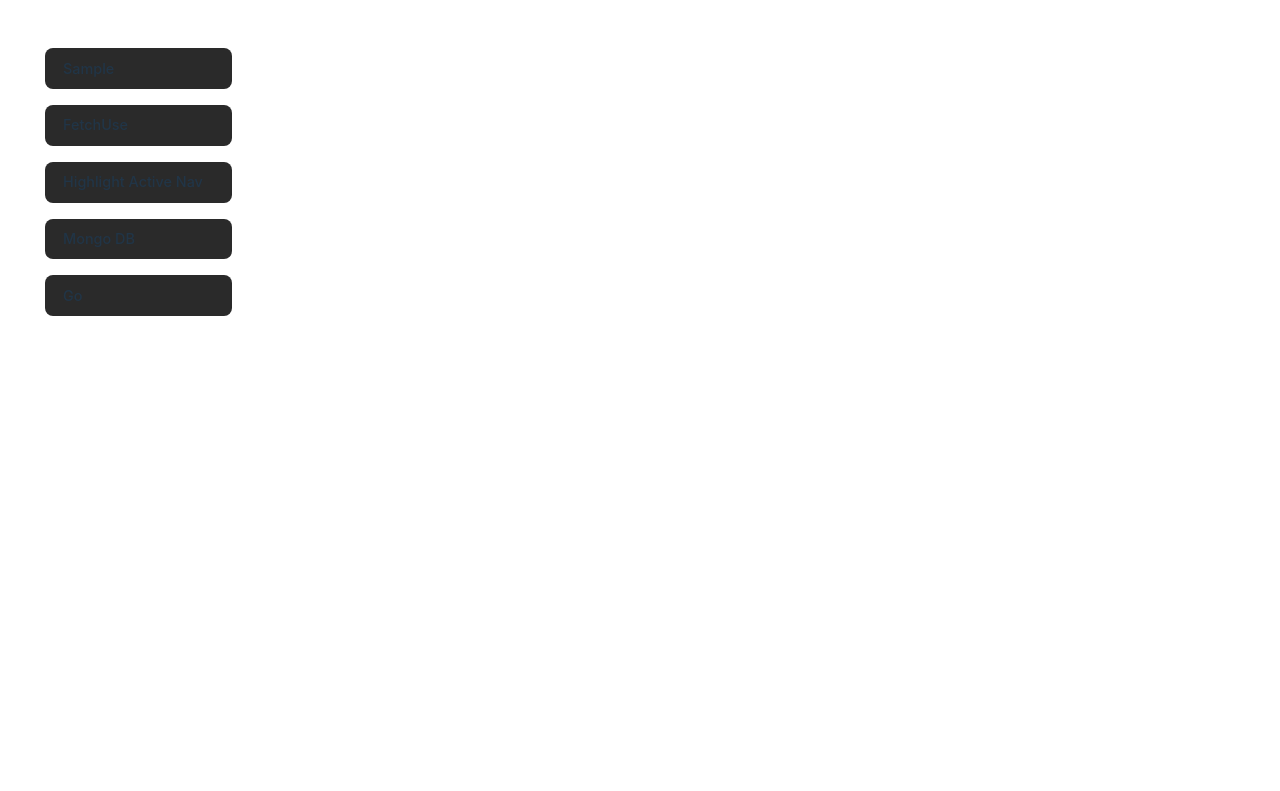
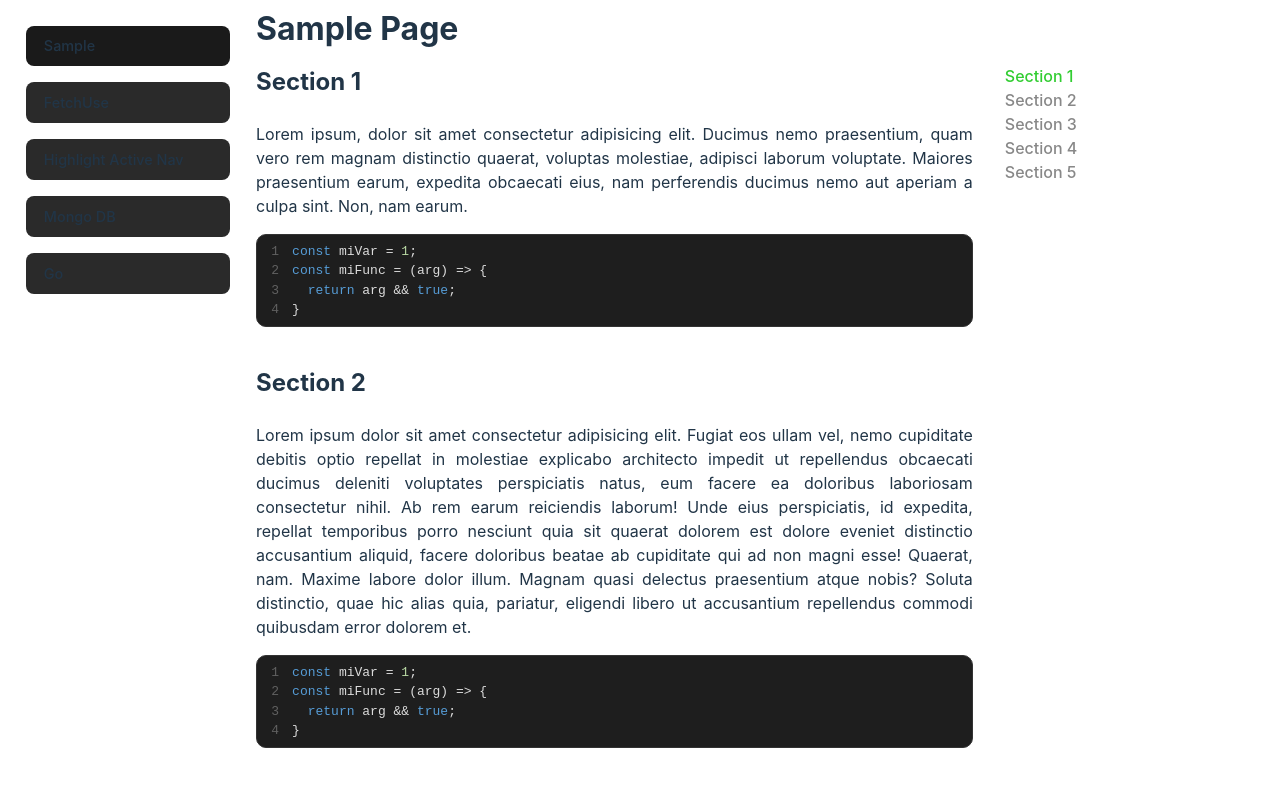
Before and after one commit to larcondo/apuntes-react-version, a React (Vite) app: page / in a window 1280 px wide. Shown: the top 791 px of the page. Built offline with nearby package versions, Linux system fonts and the light colour scheme.

Commit message:
improve navigation

```diff
--- a/src/App.css
+++ b/src/App.css
@@ -1,9 +1,7 @@
 #root {
-  /* max-width: 1280px; */
   margin: 0 auto;
   padding: 0;
-  /* text-align: center; */
-  /* border: 1px solid white; */
+  width: 100%;
 }
 
 .read-the-docs {
@@ -19,39 +17,7 @@
   display: grid;
   min-height: 100vh;
   grid-template-columns: 20% 80%;
-  width: 98vw;
   box-sizing: border-box;
-}
-
-.mobile-menu {
-  display: none;
-}
-
-main nav {
-  padding: 3em 2em;
-  display: flex;
-  flex-direction: column;
-  gap: 1em;
-}
-
-main .topic-link {
-  background-color: #2a2a2a;
-  padding: 0.6em 1.2em;
-  border: 1px solid transparent;
-  border-radius: 8px;
-  font-size: 0.9em;
-  cursor: pointer;
-  color: inherit;
-  transition: border-color 0.25s;
-}
-
-main .topic-link:hover {
-  border-color: #646cff;
-  color: inherit;
-}
-
-main .topic-link.active {
-  background-color: #1a1a1a;
 }
 
 section {
@@ -72,38 +38,18 @@
     grid-template-columns: 100%;
   }
 
+  main nav {
+    display: flex;
+    flex-direction: row;
+    justify-content: flex-end;
+    padding: 5px;
+    background-color: #242424;
+    position: sticky;
+    top: 0;
+  }
+
   .content {
     padding: 0 1em;
   }
 
-  .mobile-menu {
-    position: relative;
-    display: flex;
-    justify-content: flex-end;
-    padding: 6px 0;
-    position: sticky;
-    top: 0;
-    background-color: #242424;
-  }
-
-  .mobile-menu .menu-icon {
-    vertical-align: text-bottom;
-  }
-
-  .mobile-menu .links {
-    display: flex;
-    flex-direction: column;
-    background-color: #222222;
-    position: absolute;
-    top: 4em;
-    min-height: 100lvh;
-    width: 60%;
-    gap: 1em;
-    padding: 1em;
-    box-sizing: border-box;
-  }
-
-  main nav {
-    display: none;
-  }
 }
--- a/src/App.jsx
+++ b/src/App.jsx
@@ -1,8 +1,13 @@
 import './App.css'
-import { Outlet } from 'react-router-dom'
+import { Outlet, useLocation } from 'react-router-dom'
 import Navigation from '@components/Navigation'
+import { useEffect } from 'react'
 
 function App() {
+  const location = useLocation()
+
+  useEffect(() => window.scrollTo({ top: 0 }), [location])
+
   return (
     <main>
       <Navigation />
--- a/src/components/Navigation/MobileMenu.jsx
+++ /dev/null
@@ -1,25 +0,0 @@
-import { useState } from 'react'
-import { MdMenu } from 'react-icons/md'
-import TopicLinks from '@components/TopicLinks'
-
-const MobileMenu = () => {
-  const [visible, setVisible] = useState(false)
-
-  const toggleVisibility = () => setVisible(!visible)
-  const hideMenu = () => setVisible(false)
-
-  return(
-    <div className='mobile-menu'>
-      <button onClick={toggleVisibility}>
-        <MdMenu size={24} className='menu-icon' />
-      </button>
-      { visible &&
-        <div className='links'>
-          <TopicLinks onClick={hideMenu} />
-        </div>
-      }
-    </div>
-  )
-}
-
-export default MobileMenu
--- a/src/components/Navigation/NormalMenu.jsx
+++ /dev/null
@@ -1,11 +0,0 @@
-import TopicLinks from '@components/TopicLinks'
-
-const NormalMenu = () => {
-  return(
-    <nav>
-      <TopicLinks onClick={null} />
-    </nav>
-  )
-}
-
-export default NormalMenu
--- /dev/null
+++ b/src/components/Navigation/index.css
@@ -0,0 +1,9 @@
+.menu-button {
+  display: initial;
+}
+
+@media screen and (width > 768px) {
+  .menu-button {
+    display: none;
+  }
+}
--- a/src/components/Navigation/index.jsx
+++ b/src/components/Navigation/index.jsx
@@ -1,12 +1,21 @@
-import NormalMenu from './NormalMenu'
-import MobileMenu from './MobileMenu'
+import './index.css'
+import { useState } from 'react'
+import { MdMenu } from 'react-icons/md'
+import TopicLinks from '@components/TopicLinks'
 
 const Navigation = () => {
+  const [visible, setVisible] = useState(false)
+
+  const toggleVisibility = () => setVisible(!visible)
+  const hideMenu = () => setVisible(false)
+
   return(
-    <>
-      <NormalMenu />
-      <MobileMenu />
-    </>
+    <nav>
+      <button className='menu-button' onClick={toggleVisibility}>
+        <MdMenu size={24} className='menu-icon' />
+      </button>
+      <TopicLinks onClick={hideMenu} className={visible ? 'topic-links' : 'topic-links hidden'} />
+    </nav>
   )
 }
 
--- /dev/null
+++ b/src/components/TopicLinks/index.css
@@ -0,0 +1,46 @@
+.topic-links {
+  padding: 10%;
+  display: flex;
+  flex-direction: column;
+  gap: 1em;
+  position: sticky;
+  top: 0;
+}
+
+.topic-link {
+  background-color: #2a2a2a;
+  padding: 0.6em 1.2em;
+  border: 1px solid transparent;
+  border-radius: 8px;
+  font-size: 0.9em;
+  cursor: pointer;
+  color: inherit;
+  transition: border-color 0.25s;
+}
+
+.topic-link:hover {
+  border-color: #646cff;
+  color: inherit;
+}
+
+.topic-link.active {
+  background-color: #1a1a1a;
+}
+
+
+@media screen and (width < 768px) {
+  .topic-links {
+    position: absolute;
+    top: 4em;
+    right: 0;
+    padding: 1em;
+    min-height: 100lvh;
+    min-width: 200px;
+    background-color: #242424;
+    box-shadow: 0 30px 30px 20px #202020;
+  }
+
+  .topic-links.hidden {
+    display: none;
+  }
+}
--- a/src/components/TopicLinks/index.jsx
+++ b/src/components/TopicLinks/index.jsx
@@ -1,14 +1,15 @@
+import './index.css'
 import TopicLink from './TopicLink'
 
-const TopicLinks = ({ onClick }) => {
+const TopicLinks = ({ onClick, ...props }) => {
   return(
-    <>
-      <TopicLink path='/sample' text='Sample' onClick={onClick} />
+    <div {...props}>
+      <TopicLink path='/' text='Sample' onClick={onClick} />
       <TopicLink path='/fetchuse' text='FetchUse' onClick={onClick} />
       <TopicLink path='/highlight-active-nav' text='Highlight Active Nav' onClick={onClick} />
       <TopicLink path='/mongodb' text='Mongo DB' onClick={onClick} />
       <TopicLink path='/go' text='Go' onClick={onClick} />
-    </>
+    </div>
   )
 }
 
--- a/src/router.jsx
+++ b/src/router.jsx
@@ -12,7 +12,7 @@
     path: '/',
     element: <App />,
     children: [
-      { path: '/sample', element: <Sample />, },
+      { path: '/', element: <Sample />, index: true },
       { path: '/fetchuse', element: <FetchUse />, },
       { path: '/highlight-active-nav', element: <HighlightActiveNav />, },
       { path: '/mongodb', element: <MongoDB />, },
```
